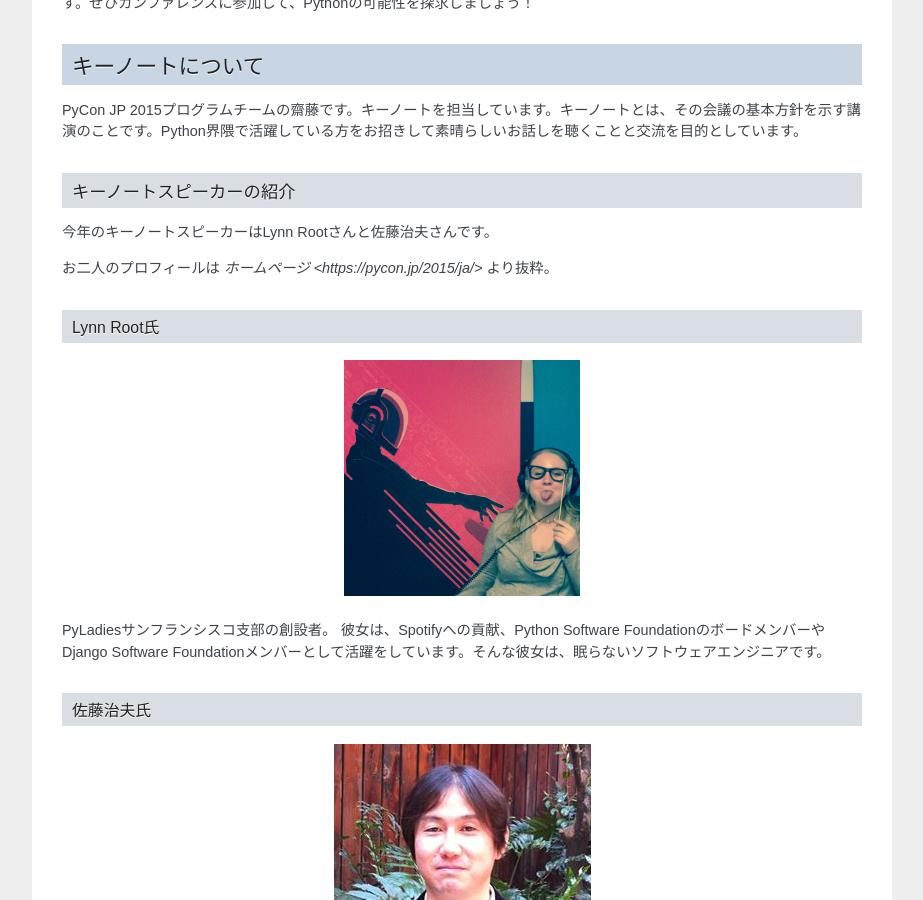
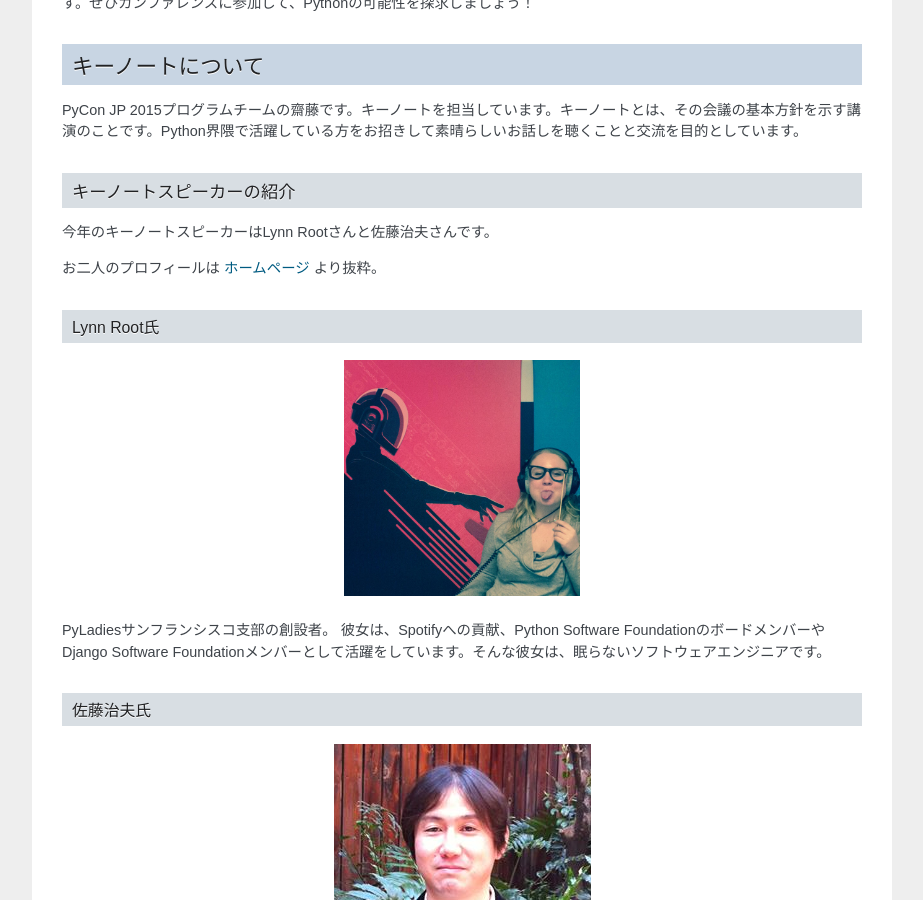
Before and after one commit to pyconjp/reports2015, a Sphinx documentation site: the page built from how-to-make/source/03_program.rst, in a window 1280 px wide and 900 px high, scrolled down 1953 px. Shown: the whole window, without its empty margins (198-1121 px from the left). Built offline with Sphinx 7.4.7, drawn with Linux system fonts in a browser that asks for light colours.

Commit message:
03_program.rst リンクを修正（キーノート）

```diff
--- a/how-to-make/source/03_program.rst
+++ b/how-to-make/source/03_program.rst
@@ -96,7 +96,7 @@ PyCon JP 2015プログラムチームの齋藤です。キーノートを担当
 
 今年のキーノートスピーカーはLynn Rootさんと佐藤治夫さんです。
 
-お二人のプロフィールは `ホームページ <https://pycon.jp/2015/ja/>` より抜粋。
+お二人のプロフィールは `ホームページ <https://pycon.jp/2015/ja/>`_ より抜粋。
 
 Lynn Root氏
 ^^^^^^^^^^^
```
